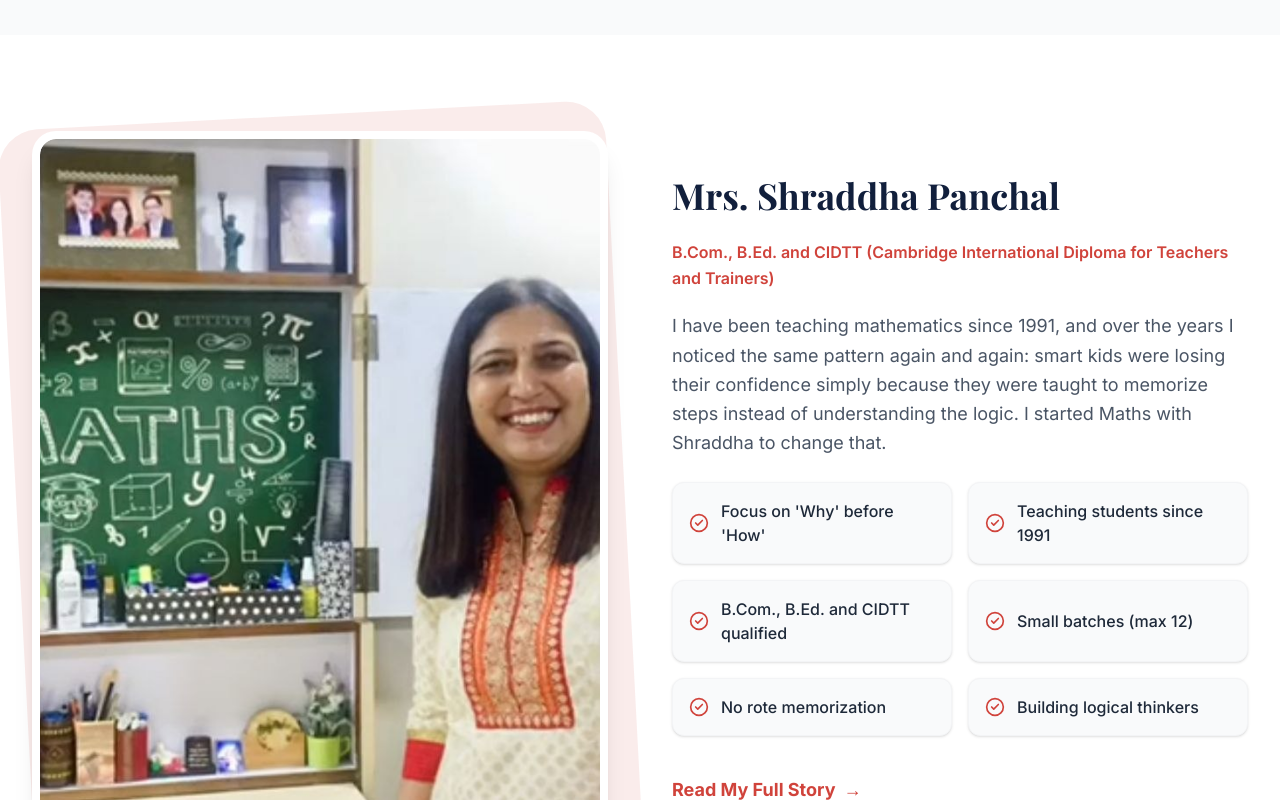
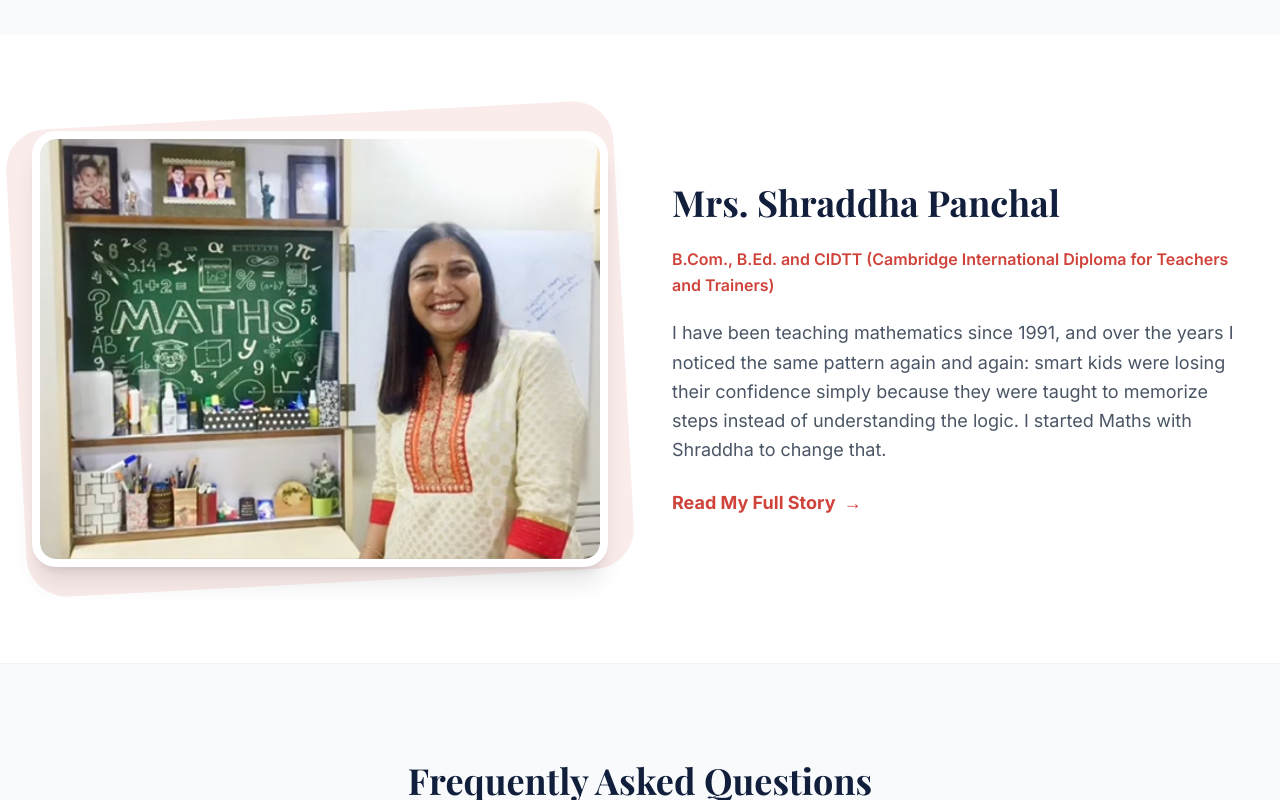
Before and after one commit to mathswithshraddha/website, a Next.js app: page / in a window 1280 px wide. Shown: the part 4320-5120 px from the top of the page. Built offline with nearby package versions, Linux system fonts and the light colour scheme; a web font is replaced by a local one.

Commit message:
Removed Clutter

```diff
--- a/components/CoreStory.tsx
+++ b/components/CoreStory.tsx
@@ -1,4 +1,3 @@
-import { CheckCircle2 } from "lucide-react";
 import Image from "next/image";
 import Link from "next/link";
 
@@ -15,7 +14,7 @@ export default function CoreStory({ isShort = false }: CoreStoryProps) {
             <div className="relative">
               <div className="absolute -inset-4 bg-accent/10 rounded-[2.5rem] transform -rotate-3"></div>
               <div className="relative bg-white rounded-3xl p-2 shadow-xl">
-                <div className="rounded-2xl bg-white overflow-hidden relative aspect-[4/5] w-full">
+                <div className="rounded-2xl bg-white overflow-hidden relative aspect-[4/3] w-full">
                   <Image
                     src="/Shraddha Mam.jpg"
                     alt="Shraddha Panchal, Founder of Maths with Shraddha"
@@ -47,22 +46,6 @@ export default function CoreStory({ isShort = false }: CoreStoryProps) {
               </p>
             )}
 
-            <div className="grid grid-cols-1 sm:grid-cols-2 gap-4 mb-10">
-              {[
-                "Focus on 'Why' before 'How'",
-                "Teaching students since 1991",
-                "B.Com., B.Ed. and CIDTT qualified",
-                "Small batches (max 12)",
-                "No rote memorization",
-                "Building logical thinkers",
-              ].map((point, i) => (
-                <div key={i} className="flex items-center space-x-3 bg-gray-50 p-4 rounded-xl border border-gray-100 shadow-sm">
-                  <CheckCircle2 className="w-5 h-5 text-accent flex-shrink-0" />
-                  <span className="text-gray-800 font-medium">{point}</span>
-                </div>
-              ))}
-            </div>
-
             {isShort && (
               <Link href="/about" className="inline-flex items-center text-accent font-bold hover:text-primary transition-colors text-lg">
                 Read My Full Story <span className="ml-2">→</span>
--- a/components/Footer.tsx
+++ b/components/Footer.tsx
@@ -37,8 +37,8 @@ export default function Footer() {
             <h4 className="text-lg font-bold text-primary mb-6">Quick Links</h4>
             <ul className="space-y-3">
               <li><Link href="/about" className="text-gray-600 hover:text-accent transition-colors">Our Story</Link></li>
-              <li><Link href="/#courses" className="text-gray-600 hover:text-accent transition-colors">Our Programs</Link></li>
-              <li><Link href="/#testimonials" className="text-gray-600 hover:text-accent transition-colors">Testimonials</Link></li>
+              <li><Link href="/courses" className="text-gray-600 hover:text-accent transition-colors">Our Programs</Link></li>
+              <li><Link href="/testimonials" className="text-gray-600 hover:text-accent transition-colors">Testimonials</Link></li>
               <li><Link href="/enquire" className="text-gray-600 hover:text-accent transition-colors">Book Free Trial</Link></li>
             </ul>
           </div>
```
